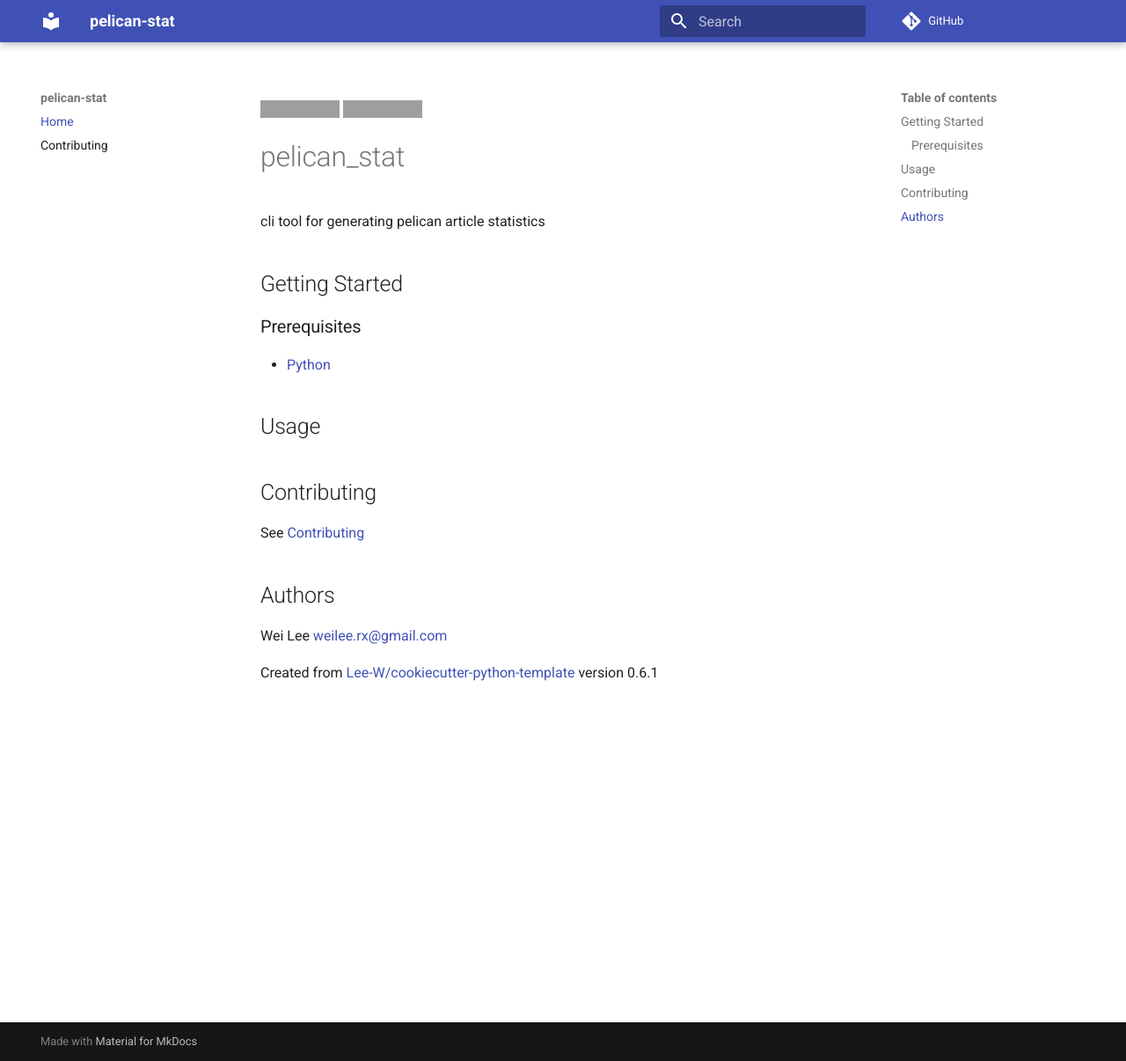
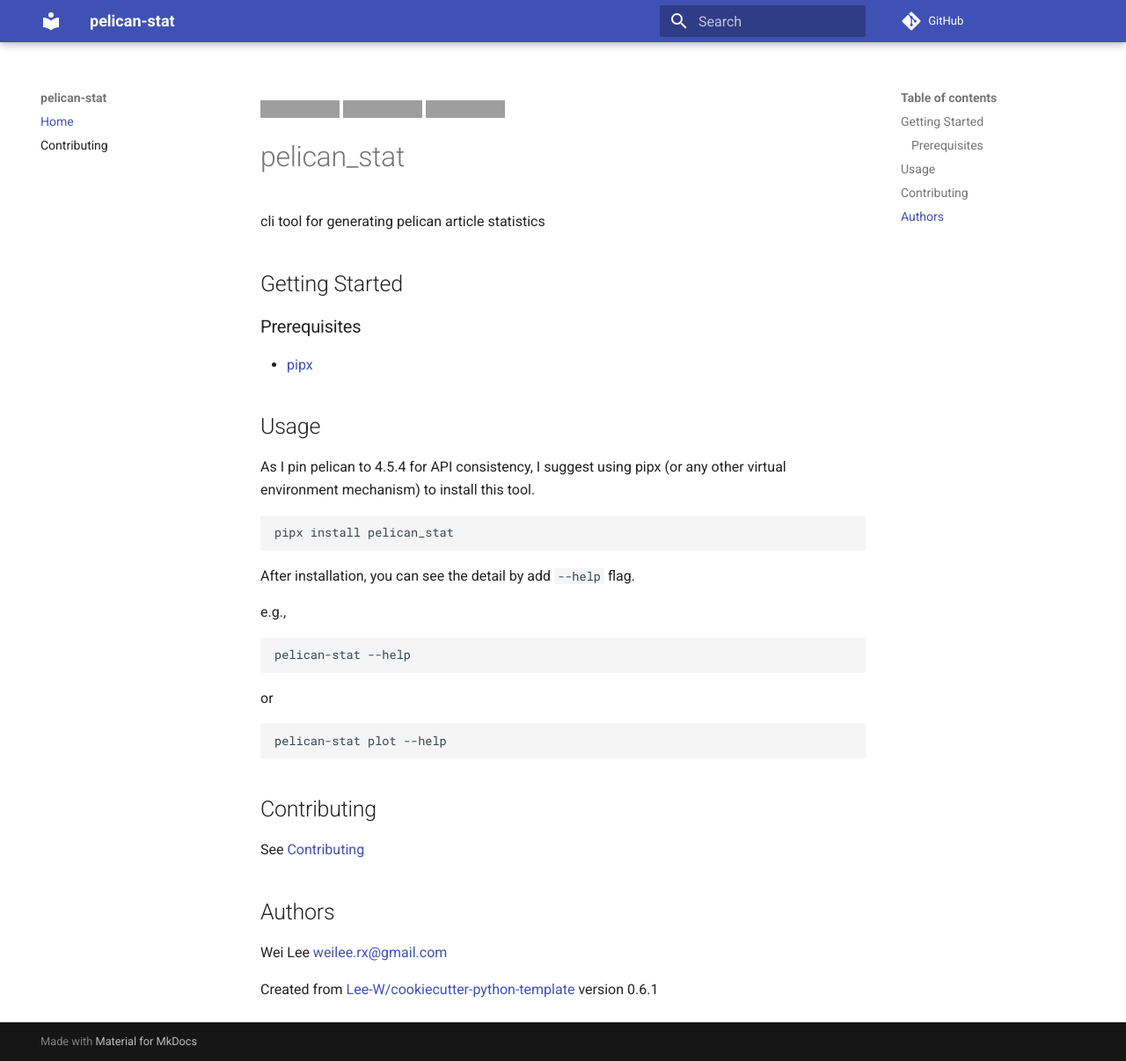
Before and after one commit to Lee-W/pelican-stat, an MkDocs documentation site: the page built from docs/README.md, in a window 1280 px wide and 1206 px high. Shown: the whole window at 88% size. Built offline with MkDocs 1.6.1 and Material for MkDocs 9.7.7, drawn with Linux system fonts in a browser that asks for light colours; comment, search, counter and statistics services are not loaded; grey boxes are pictures that could not be loaded.

Commit message:
docs(readme): add installation guide

````diff
--- a/docs/README.md
+++ b/docs/README.md
@@ -1,5 +1,6 @@
 [![PRs Welcome](https://img.shields.io/badge/PRs-welcome-brightgreen.svg?style=flat-square)](http://makeapullrequest.com)
 [![Code style: black](https://img.shields.io/badge/code%20style-black-000000.svg)](https://github.com/psf/black)
+[![pypi-stat](https://img.shields.io/pypi/v/pelican-stat)](https://img.shields.io/pypi/v/pelican-stat)
 
 # pelican_stat
 
@@ -8,10 +9,29 @@ cli tool for generating pelican article statistics
 ## Getting Started
 
 ### Prerequisites
-* [Python](https://www.python.org/downloads/)
+* [pipx](https://github.com/pipxproject/pipx)
 
 ## Usage
 
+As I pin pelican to 4.5.4 for API consistency, I suggest using pipx (or any other virtual environment mechanism) to install this tool.
+
+```sh
+pipx install pelican_stat
+```
+
+After installation, you can see the detail by add `--help` flag.
+
+e.g.,
+
+```sh
+pelican-stat --help
+```
+
+or
+
+```sh
+pelican-stat plot --help
+```
 
 ## Contributing
 See [Contributing](contributing.md)
@@ -19,5 +39,4 @@ See [Contributing](contributing.md)
 ## Authors
 Wei Lee <weilee.rx@gmail.com>
 
-
 Created from [Lee-W/cookiecutter-python-template](https://github.com/Lee-W/cookiecutter-python-template/) version 0.6.1
````
Also changed, not shown: 1 other file.
